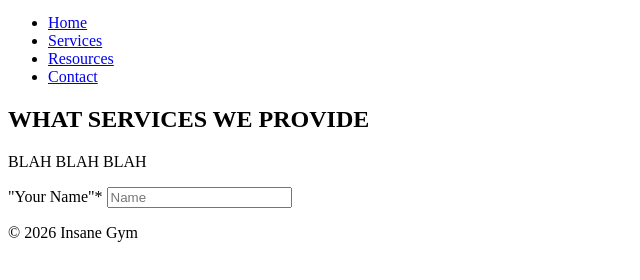
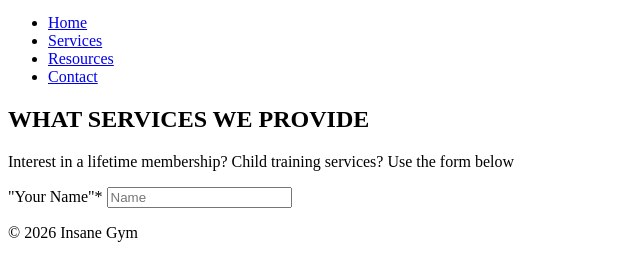
Before and after one commit to chfe-le/fitness-weirdos, a plain HTML site: page contact.html in a window 1280 px wide. Shown: the part 28-308 px from the top of the page, without its empty margins (0-640 px from the left). Drawn offline with Linux system fonts and the light colour scheme.

Commit message:
Update contact.html

```diff
--- a/contact.html
+++ b/contact.html
@@ -25,7 +25,7 @@
         <section class="contact-description">
             <div class="container">
                 <h1>WHAT SERVICES WE PROVIDE</h1>
-                <p>BLAH BLAH BLAH</p>
+                <p>Interest in a lifetime membership? Child training services? Use the form below</p>
             </div>
         </section>
         <section class="form-layout">
```
